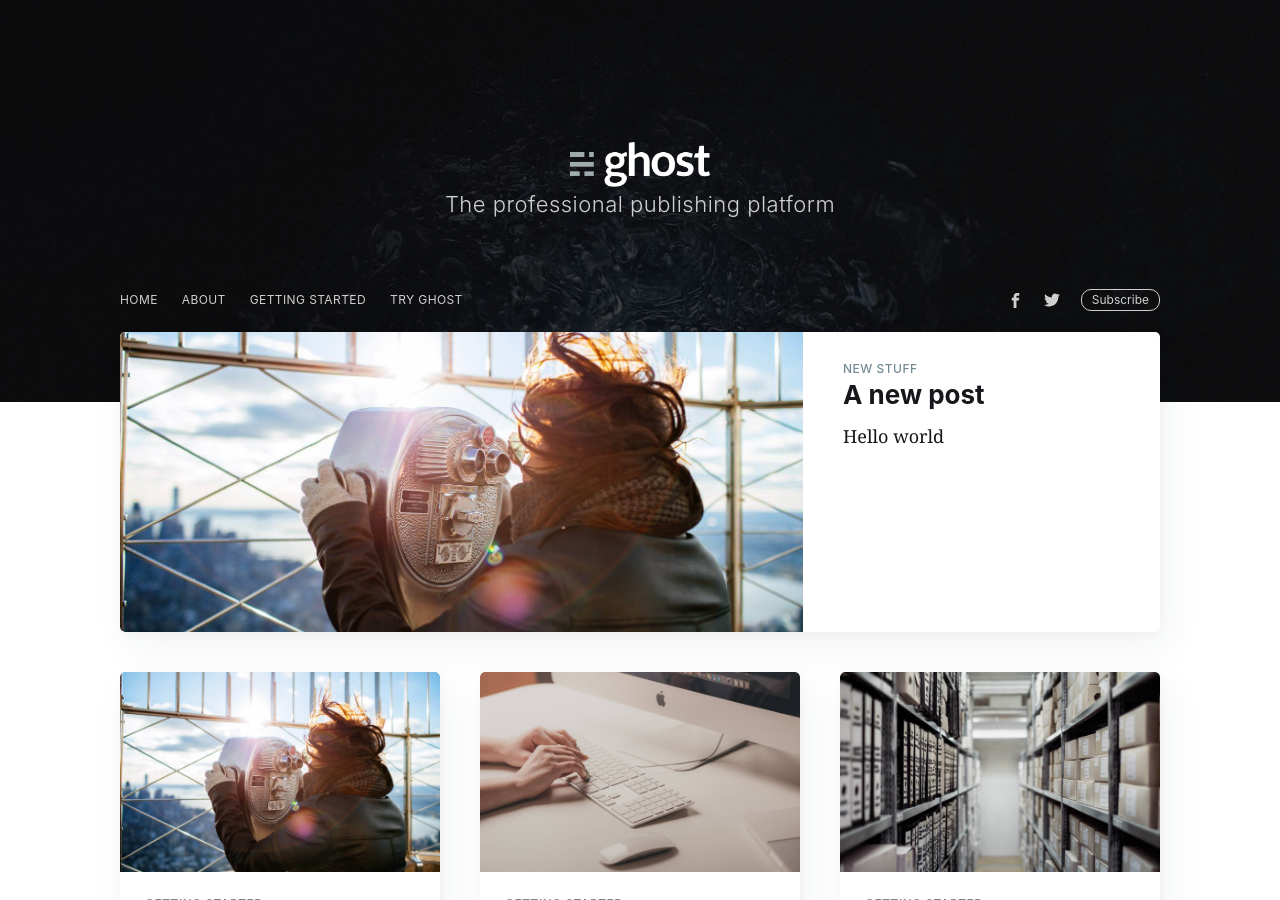
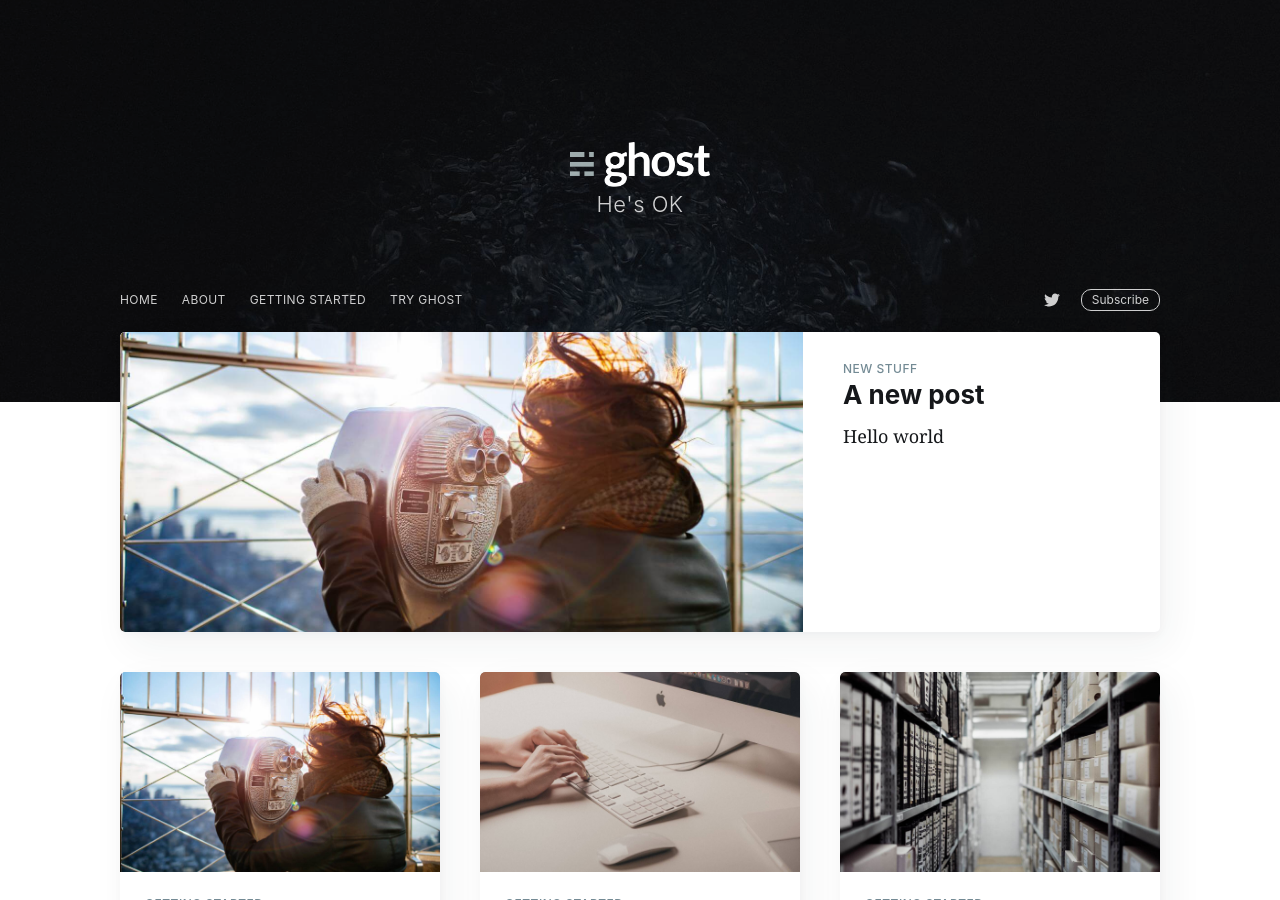
Before and after one commit to talbertblog/talbertblog.github.io, a Jekyll site: the page built from index.html, in a window 1280 px wide and 900 px high. Built offline with Jekyll 4.4.1, drawn with Linux system fonts in a browser that asks for light colours; nearby versions of some CDN libraries; the list of posts is cut into pages by our own code; comment, search, counter and statistics services are not loaded; part of the change alters nothing that is shown; some of the changed text lies outside the part shown.

Commit message:
More config changes

```diff
--- a/_config.yml
+++ b/_config.yml
@@ -8,8 +8,8 @@ language: 'en-uk'
 baseurl: /
 
 # Website info
-title: Ghost
-description: The professional publishing platform
+title: Robert Talbert
+description: He's OK
 cover: assets/images/blog-cover.jpg
 logo: assets/images/blog-icon.png
 logo_dark: assets/images/favicon.png
@@ -22,8 +22,8 @@ navigation: True # show the navbar links
 subscribers: True # you need to connect an external service for this to work,
 # if 'True' the submit button is disabled for now, but you can change that
 # by editing `_includes/subscribe-form.html`
-twitter: tryghost # replace by your username
-facebook: ghost # replace by your username
+twitter: RobertTalbert # replace by your username
+# facebook: ghost # replace by your username
 
 # Disqus
 disqus: False
@@ -66,8 +66,8 @@ feed:
 # or "master" otherwise
 safe: False
 lsi: False
-username: jekyller
-repo: jasper2
+username: talbertblog
+repo: talbertblog
 branch: master
 relative_source: ../jasper2/
 destination: ../jasper2-pages/
```
